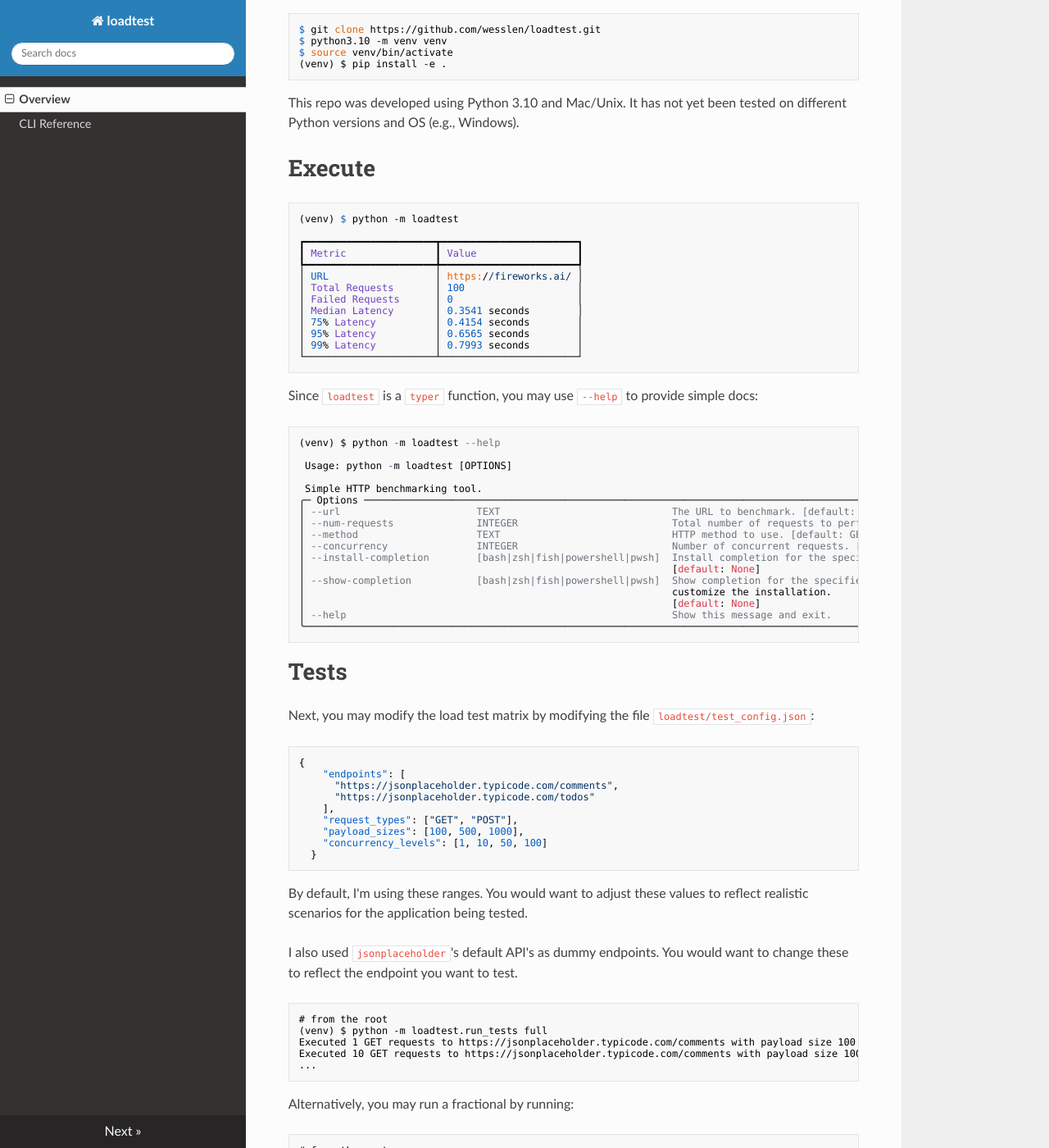
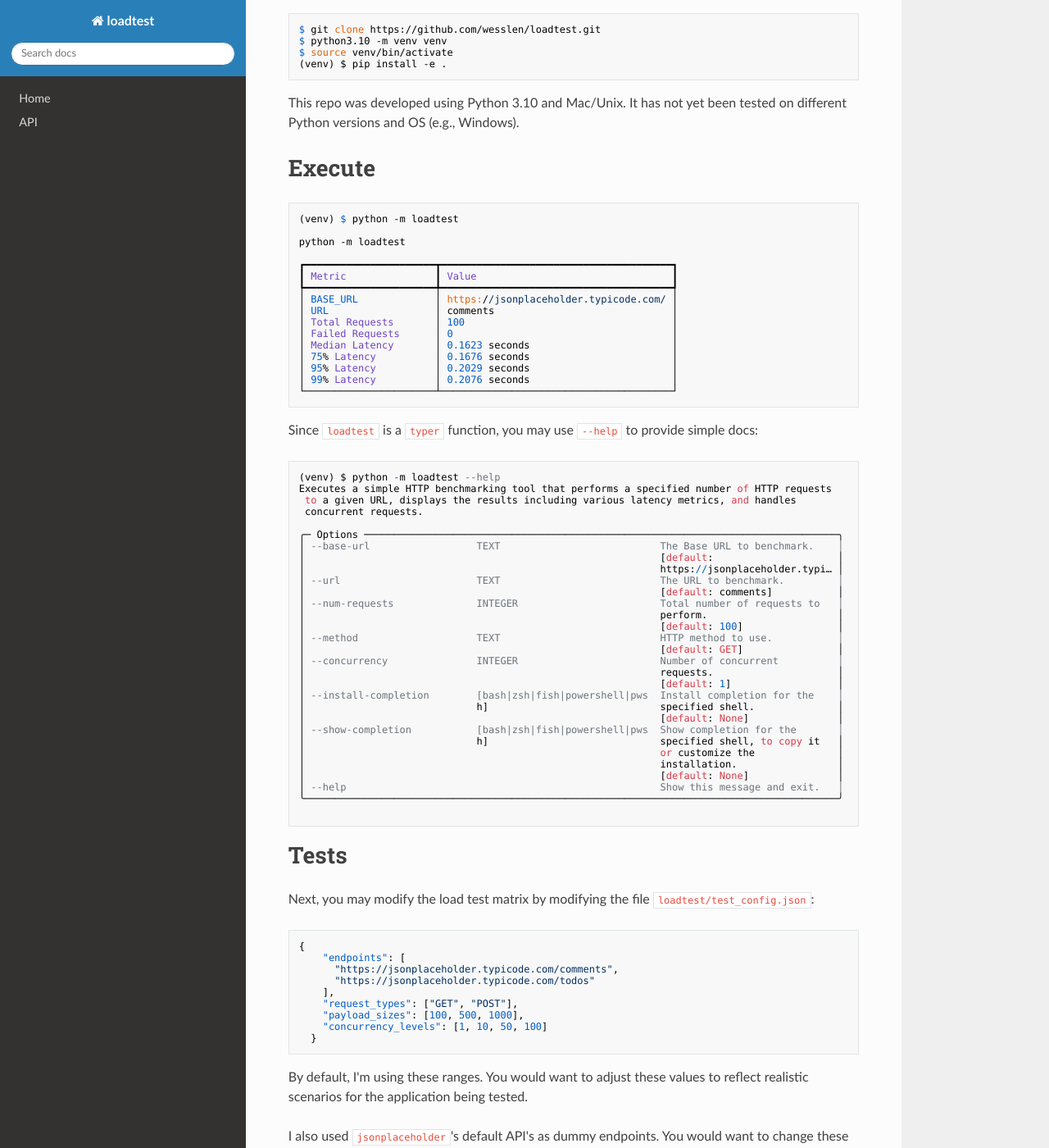
Before and after one commit to wesslen/loadtest, an MkDocs documentation site: the page built from docs/index.md, in a window 1280 px wide and 1400 px high, scrolled down 455 px. Shown: the whole window at 82% size. Built offline with MkDocs 1.6.1, drawn with Linux system fonts in a browser that asks for light colours; nearby versions of some CDN libraries.

Commit message:
add base_url

````diff
--- a/docs/index.md
+++ b/docs/index.md
@@ -28,39 +28,55 @@ This repo was developed using Python 3.10 and Mac/Unix. It has not yet been test
 ```
 (venv) $ python -m loadtest
 
-┏━━━━━━━━━━━━━━━━━━━━━━┳━━━━━━━━━━━━━━━━━━━━━━━┓
-┃ Metric               ┃ Value                 ┃
-┡━━━━━━━━━━━━━━━━━━━━━━╇━━━━━━━━━━━━━━━━━━━━━━━┩
-│ URL                  │ https://fireworks.ai/ │
-│ Total Requests       │ 100                   │
-│ Failed Requests      │ 0                     │
-│ Median Latency       │ 0.3541 seconds        │
-│ 75% Latency          │ 0.4154 seconds        │
-│ 95% Latency          │ 0.6565 seconds        │
-│ 99% Latency          │ 0.7993 seconds        │
-└──────────────────────┴───────────────────────┘
+python -m loadtest
+
+┏━━━━━━━━━━━━━━━━━━━━━━┳━━━━━━━━━━━━━━━━━━━━━━━━━━━━━━━━━━━━━━━┓
+┃ Metric               ┃ Value                                 ┃
+┡━━━━━━━━━━━━━━━━━━━━━━╇━━━━━━━━━━━━━━━━━━━━━━━━━━━━━━━━━━━━━━━┩
+│ BASE_URL             │ https://jsonplaceholder.typicode.com/ │
+│ URL                  │ comments                              │
+│ Total Requests       │ 100                                   │
+│ Failed Requests      │ 0                                     │
+│ Median Latency       │ 0.1623 seconds                        │
+│ 75% Latency          │ 0.1676 seconds                        │
+│ 95% Latency          │ 0.2029 seconds                        │
+│ 99% Latency          │ 0.2076 seconds                        │
+└──────────────────────┴───────────────────────────────────────┘
 ```
 
 Since `loadtest` is a `typer` function, you may use `--help` to provide simple docs:
 
 ```
 (venv) $ python -m loadtest --help
+Executes a simple HTTP benchmarking tool that performs a specified number of HTTP requests
+ to a given URL, displays the results including various latency metrics, and handles
+ concurrent requests.
 
- Usage: python -m loadtest [OPTIONS]
+╭─ Options ────────────────────────────────────────────────────────────────────────────────╮
+│ --base-url                  TEXT                           The Base URL to benchmark.    │
+│                                                            [default:                     │
+│                                                            https://jsonplaceholder.typi… │
+│ --url                       TEXT                           The URL to benchmark.         │
+│                                                            [default: comments]           │
+│ --num-requests              INTEGER                        Total number of requests to   │
+│                                                            perform.                      │
+│                                                            [default: 100]                │
+│ --method                    TEXT                           HTTP method to use.           │
+│                                                            [default: GET]                │
+│ --concurrency               INTEGER                        Number of concurrent          │
+│                                                            requests.                     │
+│                                                            [default: 1]                  │
+│ --install-completion        [bash|zsh|fish|powershell|pws  Install completion for the    │
+│                             h]                             specified shell.              │
+│                                                            [default: None]               │
+│ --show-completion           [bash|zsh|fish|powershell|pws  Show completion for the       │
+│                             h]                             specified shell, to copy it   │
+│                                                            or customize the              │
+│                                                            installation.                 │
+│                                                            [default: None]               │
+│ --help                                                     Show this message and exit.   │
+╰──────────────────────────────────────────────────────────────────────────────────────────╯
 
- Simple HTTP benchmarking tool.
-╭─ Options ────────────────────────────────────────────────────────────────────────────────────────────────────────────╮
-│ --url                       TEXT                             The URL to benchmark. [default: https://fireworks.ai/]  │
-│ --num-requests              INTEGER                          Total number of requests to perform. [default: 100]     │
-│ --method                    TEXT                             HTTP method to use. [default: GET]                      │
-│ --concurrency               INTEGER                          Number of concurrent requests. [default: 1]             │
-│ --install-completion        [bash|zsh|fish|powershell|pwsh]  Install completion for the specified shell.             │
-│                                                              [default: None]                                         │
-│ --show-completion           [bash|zsh|fish|powershell|pwsh]  Show completion for the specified shell, to copy it or  │
-│                                                              customize the installation.                             │
-│                                                              [default: None]                                         │
-│ --help                                                       Show this message and exit.                             │
-╰──────────────────────────────────────────────────────────────────────────────────────────────────────────────────────╯
 ```
 
 # Tests
--- a/mkdocs.yml
+++ b/mkdocs.yml
@@ -1,5 +1,7 @@
 site_name: loadtest
 theme: readthedocs
-
+nav:
+  - Home: README.md
+  - API: cli.md
 plugins:
   - search
````
Also changed, not shown: README.md (+44 -24 lines), 4 other files.
